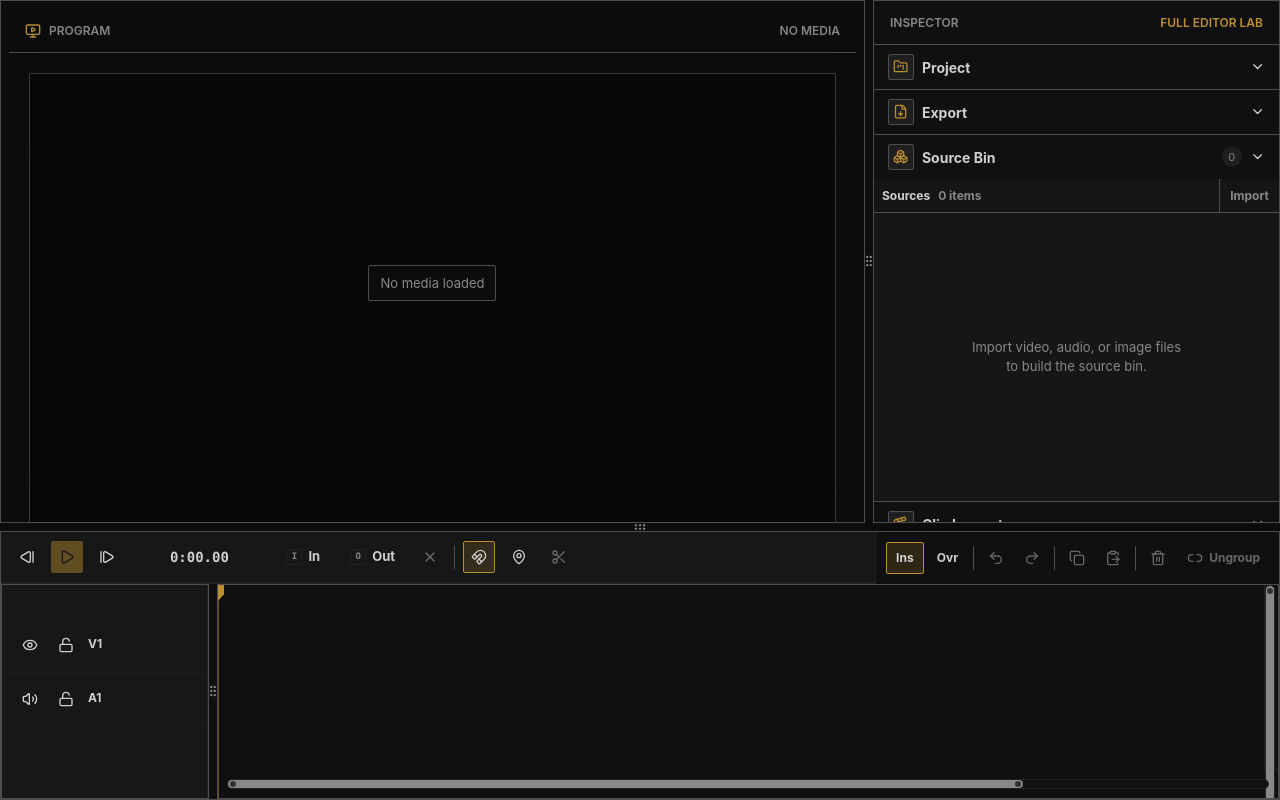
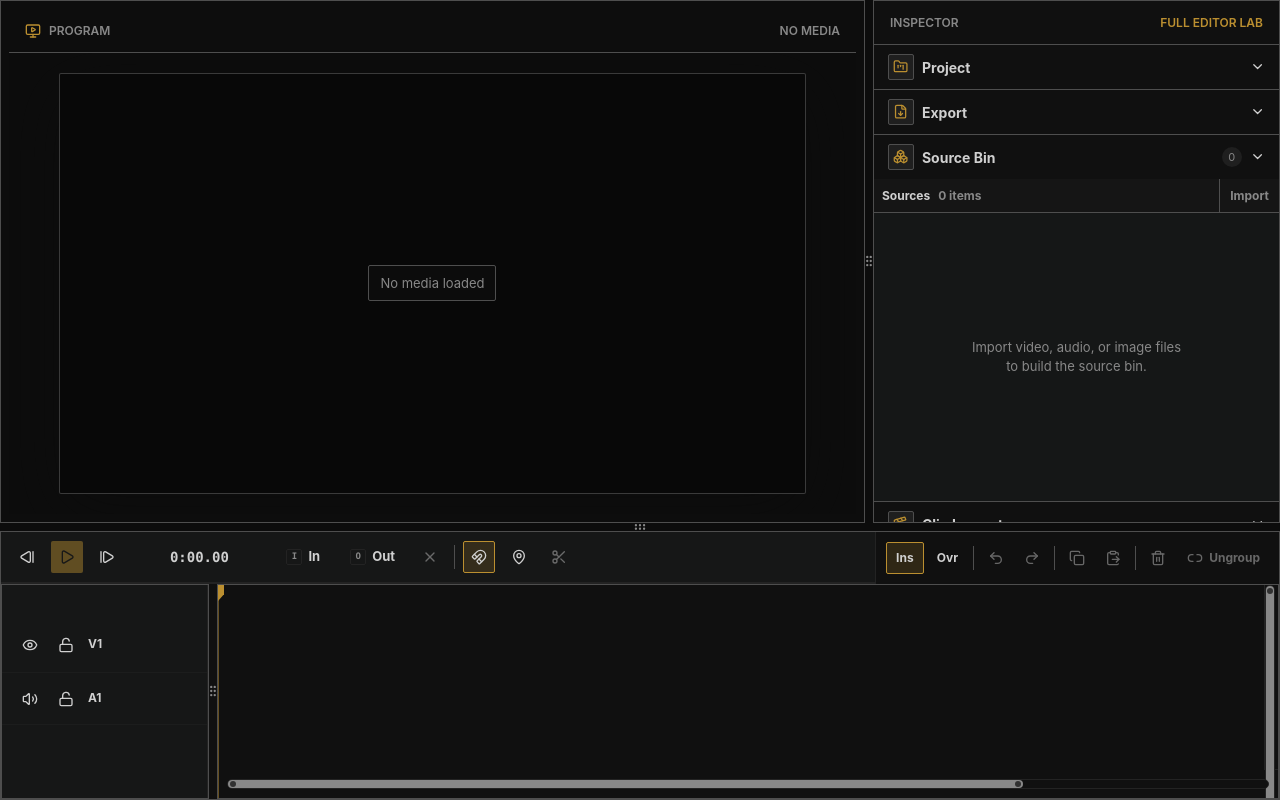
Before and after one commit to TechSquidTV/Canvas-Timeline, a React (Vite) app in the folder apps/full-editor-demo/: page / in a window 1280 px wide. Built offline with nearby package versions, Linux system fonts and the light colour scheme.

Commit message:
fix(demo): prevent monitor scrollbars

```diff
--- a/apps/full-editor-demo/src/editor/shell/EditorShell.tsx
+++ b/apps/full-editor-demo/src/editor/shell/EditorShell.tsx
@@ -25,6 +25,7 @@ export function EditorShell() {
               className="editor-shell-panel editor-monitor-panel"
               defaultSize="68%"
               minSize="24rem"
+              style={{ overflow: 'hidden' }}
             >
               <PreviewMonitor />
             </ResizablePanel>
--- a/apps/full-editor-demo/src/styles/shell.css
+++ b/apps/full-editor-demo/src/styles/shell.css
@@ -123,6 +123,7 @@
     height: 100%;
     min-width: 0;
     min-height: 0;
+    overflow: hidden;
     background: var(--editor-monitor);
   }
 
@@ -159,16 +160,20 @@
 
   .preview-monitor-frame {
     position: relative;
+    container: preview-monitor-frame / size;
     display: grid;
     min-width: 0;
     min-height: 0;
+    overflow: hidden;
     place-items: center;
     padding: 1.25rem;
   }
 
   .preview-monitor-canvas {
+    box-sizing: border-box;
     display: block;
-    width: min(100%, calc((100vh - 21rem) * 1.7778));
+    width: min(100cqw, calc(100cqh * 16 / 9));
+    height: min(100cqh, calc(100cqw * 9 / 16));
     max-width: 100%;
     max-height: 100%;
     aspect-ratio: 16 / 9;
```
